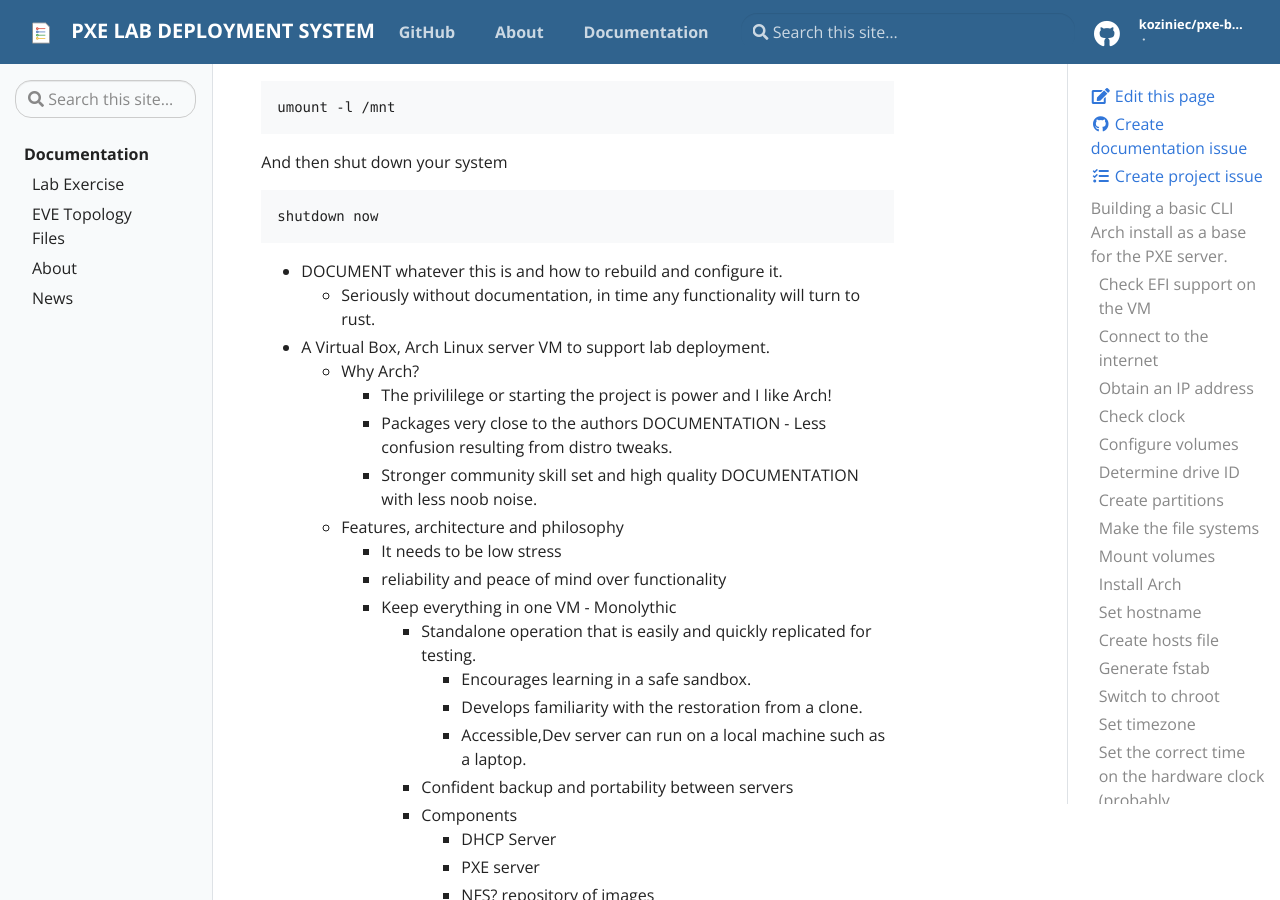
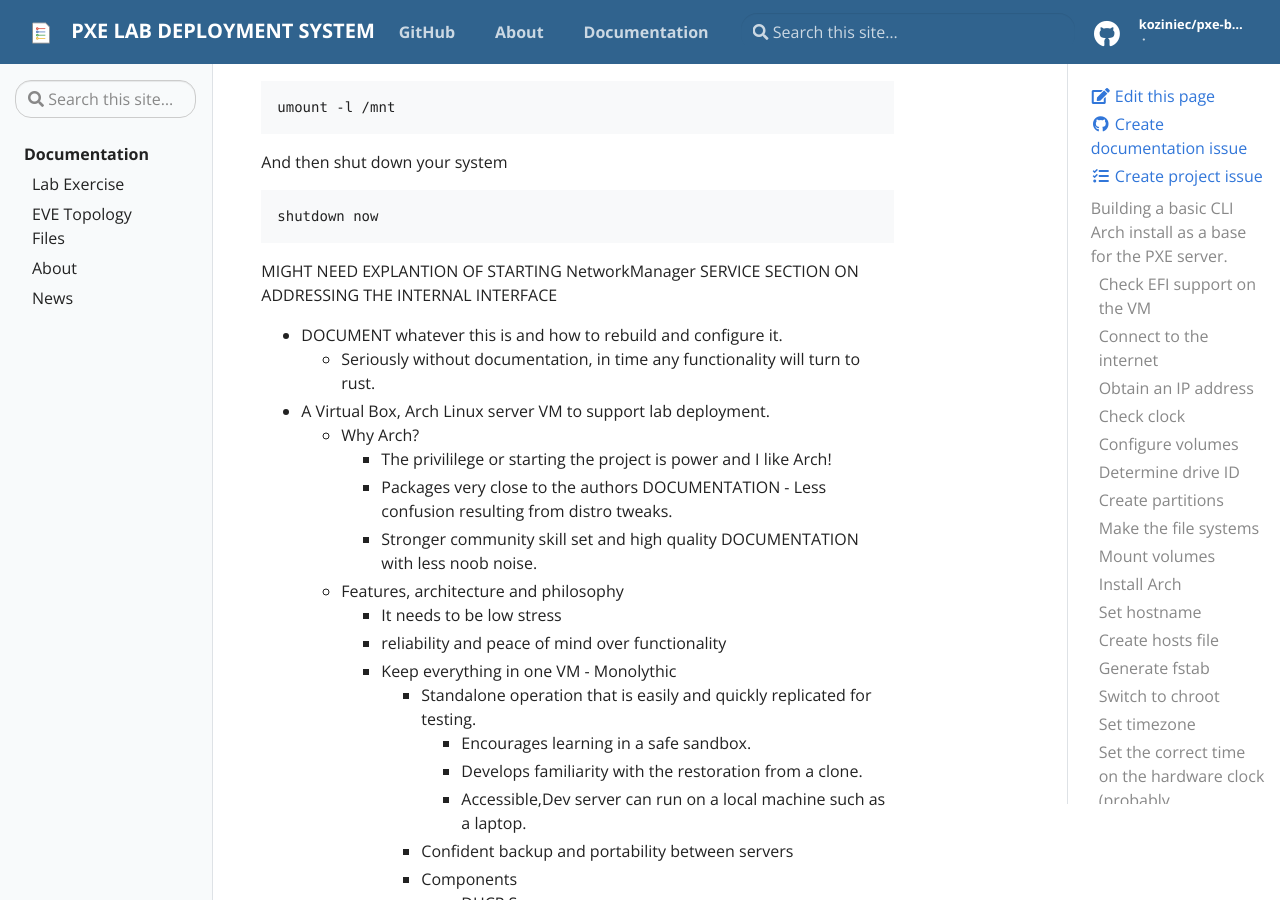
Before and after one commit to koziniec/pxe-boot, a Jekyll site: the page built from _docs/Arch Installation.md, in a window 1280 px wide and 900 px high, scrolled down 5685 px. Built offline with Jekyll 4.4.1, drawn with Linux system fonts in a browser that asks for light colours.

Commit message:
Update Arch Installation.md

```diff
--- a/_docs/Arch Installation.md
+++ b/_docs/Arch Installation.md
@@ -208,6 +208,11 @@ And then shut down your system
 shutdown now
 </pre>
 
+MIGHT NEED EXPLANTION OF STARTING NetworkManager SERVICE
+SECTION ON ADDRESSING THE INTERNAL  INTERFACE
+
+
+
 
 - DOCUMENT whatever this is and how to rebuild and configure it.
     - Seriously without documentation, in time any functionality will turn to rust.
```
